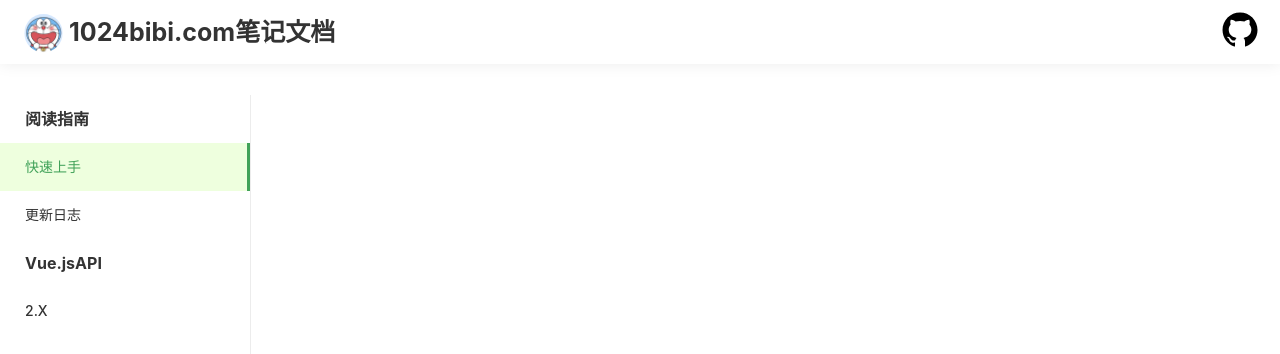
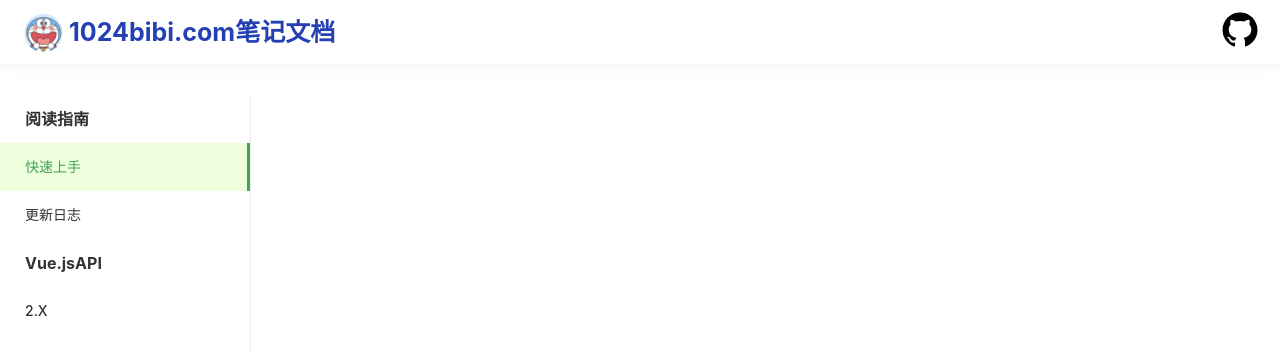
Before and after one commit to learn-docs/vue-docs, a Vue app: page / in a window 1280 px wide. Shown: the top 354 px of the page. Built offline with nearby package versions, Linux system fonts and the light colour scheme.

Commit message:
fix:README.md && App.vue && vueapi2x.md

```diff
--- a/site/App.vue
+++ b/site/App.vue
@@ -68,18 +68,20 @@ ol {
 }
 
 a {
-  color: #333333;
+  // color: #333333;
   text-decoration: none;
   background-color: transparent;
   outline: none;
   transition: color 0.3s;
   cursor: pointer;
+  color: #2440b3;
 }
 
 a:active,
 a:hover {
   text-decoration: none;
   outline: 0;
+  color: #315efb;
 }
 
 .vc-snippet-doc {
@@ -193,7 +195,7 @@ a:hover {
 
   a:not(.n-link) {
     text-decoration: none;
-    color: #333333;
+    // color: #333333;
   }
 
   h1,
@@ -220,6 +222,7 @@ a:hover {
   display: block;
   font-size: 14px;
   padding: 8px 16px;
+  margin: 10px 0px;
   line-height: 1.5;
   border-radius: 5px;
 }
```
Also changed, not shown: 2 other files (tests, documents, lock files or other folders).
